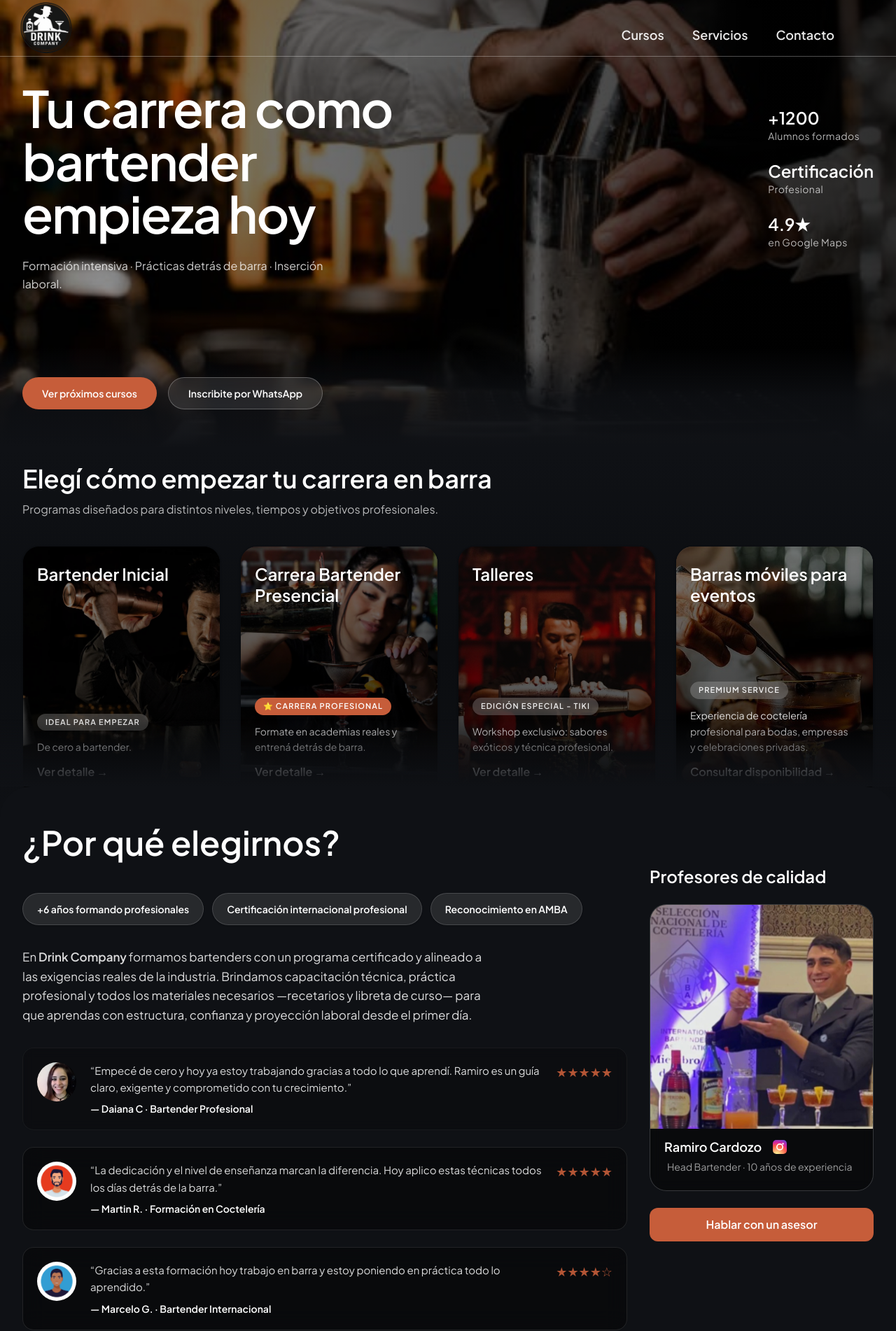
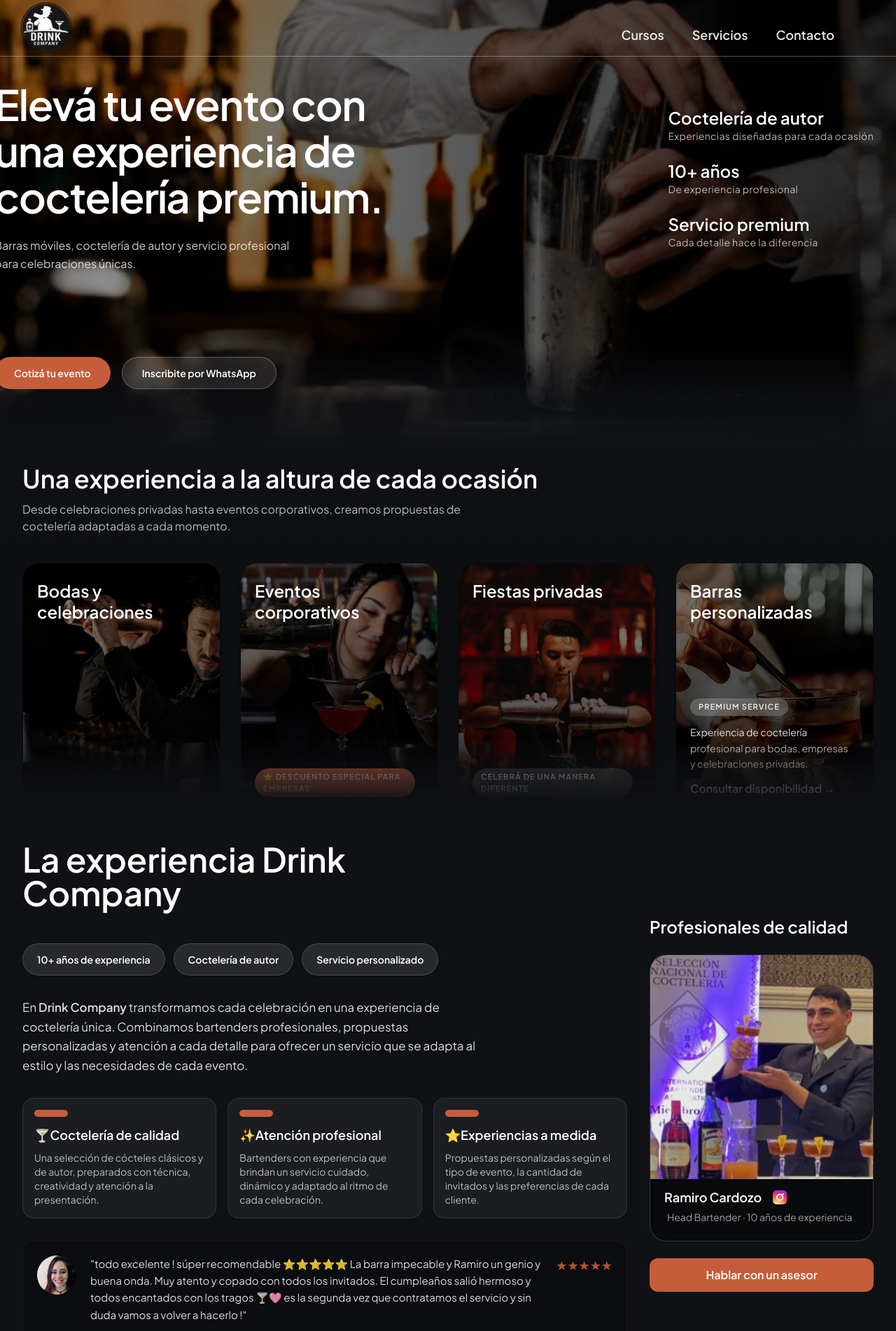
Before and after one commit to DaianaCardozo/Drink-Company, a React (Vite) app: page / in a window 1280 px wide. Shown: the top 1902 px of the page at 70% size. Built offline with nearby package versions, Linux system fonts and the light colour scheme; the HTML template or start-up script is replaced by a standard one.

Commit message:
Rediseño de Drink Company para eventos

```diff
--- a/src/App.tsx
+++ b/src/App.tsx
@@ -66,15 +66,15 @@
 
 
   {/* CONTENIDO */}
-  <div className="relative z-10 mx-auto max-w-7xl px-8 pt-16 md:pt-24">
-    <div className="flex justify-between items-start">
-      <div className="max-w-xl text-left">
-        <h1 className="mt-5 text-5xl md:text-7xl font-semibold tracking-tight text-white leading-[1.05]">
-          Tu carrera como bartender empieza hoy
+  <div className="relative z-10 mx-auto max-w-7xl px-4 pt-20 sm:px-8 md:pt-24">
+  <div className="flex flex-col items-start justify-between md:flex-row md:items-start">
+    <div className="w-full max-w-xl text-left md:-ml-10">
+      <h1 className="mt-5 text-[2.2rem] leading-[1.05] font-semibold tracking-tight text-white sm:text-4xl md:text-6xl md:leading-[1.1] md:max-w-[680px]">
+        Elevá tu evento con una experiencia de coctelería premium.
       </h1>
 
-        <p className="mt-6 max-w-md text-white/80 text-[16px] leading-relaxed">
-          Formación intensiva · Prácticas detrás de barra · Inserción laboral.
+      <p className="mt-6 max-w-md text-sm text-white/80 leading-relaxed sm:text-[16px]">
+        Barras móviles, coctelería de autor y servicio profesional para celebraciones únicas.
       </p>
 
         <div className="mt-30 flex flex-col sm:flex-row gap-4">
@@ -83,7 +83,7 @@
             href="#cursos"
             className="inline-flex items-center justify-center rounded-full bg-[#C65D3A] px-7 py-3 text-sm font-semibold text-white hover:bg-[#A84E30] transition"
           >
-            Ver próximos cursos
+            Cotizá tu evento
           </a>
 
           <a
@@ -101,18 +101,18 @@
 
       <aside className="hidden md:flex flex-col gap-6 pl-6 mt-14" aria-label="Indicadores de confianza">
         <div>
-          <p className="text-2xl font-semibold text-white">+1200</p>
-          <p className="text-sm text-white/70 tracking-wide">Alumnos formados</p>
+          <p className="text-2xl font-semibold text-white">Coctelería de autor</p>
+          <p className="text-sm text-white/70 tracking-wide"> Experiencias diseñadas para cada ocasión</p>
         </div>
 
         <div>
-          <p className="text-2xl font-semibold text-white">Certificación</p>
-          <p className="text-sm text-white/70 tracking-wide">Profesional</p>
+          <p className="text-2xl font-semibold text-white">10+ años </p>
+          <p className="text-sm text-white/70 tracking-wide">De experiencia profesional</p>
         </div>
 
         <div>
-          <p className="text-2xl font-semibold text-white">4.9★</p>
-          <p className="text-sm text-white/70 tracking-wide">en Google Maps</p>
+          <p className="text-2xl font-semibold text-white">Servicio premium</p>
+          <p className="text-sm text-white/70 tracking-wide">Cada detalle hace la diferencia</p>
         </div>
       </aside>
     </div>
@@ -131,11 +131,10 @@
           <div className="max-w-7xl mx-auto px-8">
             <div className="mb-10">
               <h2 className="text-4xl font-semibold text-white">
-                Elegí cómo empezar tu carrera en barra
+                Una experiencia a la altura de cada ocasión
               </h2>
               <p className="text-white/70 mt-3 max-w-2xl">
-                Programas diseñados para distintos niveles, tiempos y objetivos
-                profesionales.
+                Desde celebraciones privadas hasta eventos corporativos, creamos propuestas de coctelería adaptadas a cada momento.
               </p>
             </div>
 
@@ -152,7 +151,7 @@
                   {/* IMAGEN */}
                   <img
                     src={cursoInicial}
-                    alt="Bartender Inicial"
+                    alt="Bodas y celebraciones"
                     className="absolute inset-0 h-full w-full object-cover transition-all duration-300 group-hover:opacity-0"
                   />
 
@@ -163,21 +162,12 @@
                   {/* CONTENIDO (NORMAL) */}
                   <div className="relative z-10 h-full pl-5 pr-8 pt-6 pb-6 flex flex-col transition-opacity duration-200 group-hover:opacity-0">
                     <h3 className="text-white text-2xl font-semibold leading-tight max-w-[18ch]">
-                      Bartender Inicial
+                      Bodas y celebraciones
                     </h3>
 
                     <div className="flex flex-col gap-3 mt-auto">
-                      <span className="inline-flex w-fit text-[11px] tracking-widest uppercase font-semibold text-white/90 bg-white/20 backdrop-blur px-3 py-1 rounded-full">
-                        Ideal para empezar
-                      </span>
 
-                      <p className="text-white/85 text-sm leading-relaxed max-w-[26ch]">
-                        De cero a bartender.
-                      </p>
 
-                      <span className="inline-flex items-center text-white font-semibold">
-                        Ver detalle →
-                      </span>
                     </div>
                   </div>
 
@@ -187,17 +177,17 @@
 
                     <div className="relative h-full p-6 flex flex-col items-center justify-center text-center">
                       <p className="text-white text-lg font-semibold">
-                        Lo que incluye esta formación
+                        Tu celebración, nuestra experiencia
                       </p>
 
                       <p className="mt-3 text-white/90 text-sm leading-relaxed">
-                        8 clases <br />
-                        3 hs máximo <br />
-                        1 vez por semana
+                        Barras móviles personalizadas <br />
+                        Bartenders profesionales <br />
+                        Coctelería clásica y de autor
                       </p>
 
                       <p className="mt-4 text-white/60 text-xs max-w-[26ch]">
-                        Ideal para comenzar desde cero y ganar seguridad detrás de la barra
+                        Creamos experiencias únicas para acompañar los momentos más especiales.
                       </p>
 
                       <a
@@ -206,7 +196,7 @@
   rel="noopener noreferrer"
   className="inline-block mt-6 px-6 py-3 rounded-xl bg-white text-black font-semibold text-sm tracking-wide transition-transform duration-300 hover:scale-[1.03] active:scale-[0.98]"
 >
-  Reservar clase
+  Cotizar mi evento
 </a>
 
                     </div>
@@ -224,7 +214,7 @@
                   {/* IMAGEN */}
                   <img
                     src={cursoAcademia}
-                    alt="Carrera Bartender presencial"
+                    alt="Eventos corporativos"
                     className="absolute inset-0 h-full w-full object-cover transition-opacity duration-300 group-hover:opacity-0"
                   />
 
@@ -235,21 +225,15 @@
                   {/* CONTENIDO NORMAL */}
                   <div className="relative z-10 h-full pl-5 pr-8 pt-6 pb-6 flex flex-col transition-opacity duration-200 group-hover:opacity-0">
                     <h3 className="text-white text-2xl font-semibold leading-tight max-w-[18ch]">
-                      Carrera Bartender Presencial
+                      Eventos corporativos
                     </h3>
 
                     <div className="flex flex-col gap-3 mt-auto">
                       <span className="inline-flex w-fit items-center gap-2 text-[11px] tracking-widest uppercase font-semibold text-white bg-[#C65D3A] px-3 py-1 rounded-full">
-                        ⭐ Carrera profesional
+                        ⭐ Descuento especial para empresas
                       </span>
 
-                      <p className="text-white/85 text-sm leading-relaxed max-w-[26ch]">
-                        Formate en academias reales y entrená detrás de barra.
-                      </p>
 
-                      <span className="inline-flex items-center text-white font-semibold">
-                        Ver detalle →
-                      </span>
                     </div>
                   </div>
 
@@ -259,17 +243,17 @@
 
                     <div className="relative h-full p-6 flex flex-col items-center justify-center text-center">
                       <p className="text-white text-lg font-semibold">
-                        Estructura del curso
+                        Elevá la experiencia de tu evento
                       </p>
 
                       <p className="mt-3 text-white/90 text-sm leading-relaxed">
-                        6 clases totales <br />
-                        4 encuentros virtuales <br />
-                        2 encuentros presenciales
+                        Barras profesionales para empresas<br />
+                        Coctelería clásica y de autor<br />
+                        Servicio adaptado a cada ocasión
                       </p>
 
                       <p className="mt-4 text-white/60 text-xs max-w-[26ch]">
-                        Práctica en academia real + acompañamiento
+                        Una propuesta de coctelería que combina profesionalismo, calidad y atención a cada detalle.
                       </p>
 
                     <a
@@ -278,7 +262,7 @@
   rel="noopener noreferrer"
   className="inline-block mt-6 px-6 py-3 rounded-xl bg-white text-black font-semibold text-sm tracking-wide transition-transform duration-300 hover:scale-[1.03] active:scale-[0.98]"
 >
-  Inscribirme a la carrera
+  Solicitar presupuesto
 </a>
 
                     </div>
@@ -294,7 +278,7 @@
                   {/* IMAGEN */}
                   <img
                     src={cursoTiki}
-                    alt="Tiki Coctél Experience"
+                    alt="Fiestas privadas"
                     className="absolute inset-0 h-full w-full object-cover transition-opacity duration-300 group-hover:opacity-0"
                   />
 
@@ -305,21 +289,15 @@
                   {/* CONTENIDO NORMAL */}
                   <div className="relative z-10 h-full pl-5 pr-8 pt-6 pb-6 flex flex-col transition-opacity duration-200 group-hover:opacity-0">
                     <h3 className="text-white text-2xl font-semibold leading-tight max-w-[18ch]">
-                      Talleres
+                      Fiestas privadas
                     </h3>
 
                     <div className="flex flex-col gap-3 mt-auto">
                       <span className="inline-flex w-fit text-[11px] tracking-widest uppercase font-semibold text-white/90 bg-white/20 backdrop-blur px-3 py-1 rounded-full">
-                        Edición especial - TIKI
+                        Celebrá de una manera diferente
                       </span>
 
-                      <p className="text-white/85 text-sm leading-relaxed max-w-[26ch]">
-                        Workshop exclusivo: sabores exóticos y técnica profesional.
-                      </p>
 
-                      <span className="inline-flex items-center text-white font-semibold">
-                        Ver detalle →
-                      </span>
                     </div>
                   </div>
 
@@ -333,13 +311,13 @@
                       </p>
 
                       <p className="mt-3 text-white/90 text-sm leading-relaxed">
-                        1 clase <br />
-                        4 hs <br />
-                        Presencial
+                        Barras móviles para celebraciones<br />
+                        Cócteles clásicos y personalizados <br />
+                        Bartenders profesionales
                       </p>
 
                       <p className="mt-4 text-white/60 text-xs max-w-[26ch]">
-                        Incluye práctica guiada + material de apoyo
+                        Convertí tu cumpleaños, aniversario o celebración privada en una experiencia para recordar.
                       </p>
 
                       <a
@@ -348,7 +326,7 @@
   rel="noopener noreferrer"
   className="inline-block mt-6 px-6 py-3 rounded-xl bg-white text-black font-semibold text-sm tracking-wide transition-transform duration-300 hover:scale-[1.03] active:scale-[0.98]"
 >
-  Reservar taller
+  Cotizar mi fiesta
 </a>
 
                     </div>
@@ -363,7 +341,7 @@
     {/* IMAGEN */}
     <img
       src={barraMovil}
-      alt="Servicio de barras móviles para eventos"
+      alt="Barras personalizadas"
       className="absolute inset-0 h-full w-full object-cover transition-opacity duration-300 group-hover:opacity-0"
     />
 
@@ -374,7 +352,7 @@
     {/* CONTENIDO NORMAL */}
     <div className="relative z-10 h-full pl-5 pr-8 pt-6 pb-6 flex flex-col transition-opacity duration-200 group-hover:opacity-0">
       <h3 className="text-white text-2xl font-semibold leading-tight max-w-[18ch]">
-        Barras móviles para eventos
+        Barras personalizadas
       </h3>
 
       <div className="flex flex-col gap-3 mt-auto">
@@ -398,17 +376,17 @@
 
       <div className="relative h-full p-6 flex flex-col items-center justify-center text-center">
         <p className="text-white text-lg font-semibold">
-          Servicio integral
+          Una barra diseñada para tu evento
         </p>
 
         <p className="mt-3 text-white/90 text-sm leading-relaxed">
-          Barras móviles elegantes <br />
-          Bartenders profesionales <br />
-          Cristalería + insumos incluidos
+          Propuestas a medida <br />
+          Selección personalizada de cócteles <br />
+          Presentación y servicio profesional
         </p>
 
         <p className="mt-4 text-white/60 text-xs max-w-[26ch]">
-          Montaje, operación y experiencia pensada para que tu evento sea inolvidable.
+          Diseñamos una experiencia de coctelería que se adapta al estilo y la identidad de cada celebración.
         </p>
 
         <a
@@ -417,7 +395,7 @@
   rel="noopener noreferrer"
   className="inline-block mt-6 px-6 py-3 rounded-xl bg-white text-black font-semibold text-sm tracking-wide transition-transform duration-300 hover:scale-[1.03] active:scale-[0.98]"
 >
-  Solicitar presupuesto
+  Personalizar mi barra
 </a>
 
       </div>
@@ -437,7 +415,7 @@
           <div className="max-w-7xl mx-auto px-8">
             <div className="mb-12 max-w-2xl">
               <h2 className="text-4xl md:text-5xl font-semibold">
-                ¿Por qué elegirnos?
+                La experiencia Drink Company
               </h2>
             </div>
 
@@ -446,15 +424,15 @@
               <div className="space-y-8">
                 <div className="flex gap-3 flex-wrap">
                   <div className="px-5 py-3 rounded-full bg-white/10 border border-white/15 shadow-sm text-sm font-semibold whitespace-nowrap text-white">
-                    +6 años formando profesionales
+                    10+ años de experiencia
                   </div>
 
                   <div className="px-5 py-3 rounded-full bg-white/10 border border-white/15 shadow-sm text-sm font-semibold whitespace-nowrap text-white">
-                    Certificación internacional profesional
+                    Coctelería de autor
                   </div>
 
                   <div className="px-5 py-3 rounded-full bg-white/10 border border-white/15 shadow-sm text-sm font-semibold whitespace-nowrap text-white">
-                    Reconocimiento en AMBA
+                    Servicio personalizado
                   </div>
                 </div>
 
@@ -463,29 +441,61 @@
                    {/* TEXTO AUTORIDAD */}
 <div className="max-w-2xl">
   <p className="text-white/85 text-[17px] leading-relaxed">
-   En <span className="font-semibold">Drink Company</span> formamos bartenders con un programa certificado y alineado a las exigencias reales de la industria. Brindamos capacitación técnica, práctica profesional y todos los materiales necesarios —recetarios y libreta de curso— para que aprendas con estructura, confianza y proyección laboral desde el primer día.
+    En <span className="font-semibold">Drink Company</span> transformamos cada celebración en una experiencia de coctelería única. Combinamos bartenders profesionales, propuestas personalizadas y atención a cada detalle para ofrecer un servicio que se adapta al estilo y las necesidades de cada evento.
   </p>
 </div>
+
+<div className="mt-8 grid gap-4 sm:grid-cols-3">
+    <div className="rounded-2xl border border-white/10 bg-white/5 p-4">
+      <div className="mb-3 h-2.5 w-12 rounded-full bg-[#C65D3A]" />
+
+      <h3 className="text-lg font-semibold text-white"> <span>🍸</span>Coctelería de calidad</h3>
+      <p className="mt-2 text-sm text-white/70">
+        Una selección de cócteles clásicos y de autor, preparados con técnica, creatividad y atención a la presentación.
+      </p>
+    </div>
+
+    <div className="rounded-2xl border border-white/10 bg-white/5 p-4">
+      <div className="mb-3 h-2.5 w-12 rounded-full bg-[#C65D3A]" />
+      <h3 className="text-lg font-semibold text-white">✨Atención profesional</h3>
+      <p className="mt-2 text-sm text-white/70">
+        Bartenders con experiencia que brindan un servicio cuidado, dinámico y adaptado al ritmo de cada celebración.
+      </p>
+    </div>
+
+    <div className="rounded-2xl border border-white/10 bg-white/5 p-4">
+      <div className="mb-3 h-2.5 w-12 rounded-full bg-[#C65D3A]" />
+      <h3 className="text-lg font-semibold text-white">⭐Experiencias a medida</h3>
+      <p className="mt-2 text-sm text-white/70">
+        Propuestas personalizadas según el tipo de evento, la cantidad de invitados y las preferencias de cada cliente.
+      </p>
+    </div>
+  </div>
+
 
                 <div className="space-y-6 max-w-none md:translate-x-0" aria-label="Testimonios">
                   {/* 1 */}
                   <article
                     className="flex items-start justify-between gap-5 bg-black/20 backdrop-blur-sm border border-white/5 rounded-2xl p-5 transition hover:bg-black/25"
-                    aria-label="Testimonio de Daiana C."
+                    aria-label="Maria Florencia Gonzalez"
                   >
                     <div className="flex items-start gap-5 flex-1">
                       <img
                         src={daiana}
-                        alt="Daiana C."
+                        alt="Maria Florencia Gonzalez "
                         className="h-14 w-14 rounded-full object-cover"
                       />
 
                       <div>
                         <p className="text-[15px] leading-relaxed text-white/85">
-                          “Empecé de cero y hoy ya estoy trabajando gracias a todo lo que aprendí. Ramiro es un guía claro, exigente y comprometido con tu crecimiento.”
+                            "todo excelente ! súper recomendable ⭐️⭐️⭐️⭐️⭐️
+                            La barra impecable y Ramiro un genio y buena onda. Muy atento y copado con todos los invitados.
+                            El cumpleaños salió hermoso y todos encantados con los tragos 🍸🩷
+
+                            es la segunda vez que contratamos el servicio y sin duda vamos a volver a hacerlo !"
                         </p>
                         <p className="mt-2 text-sm font-semibold text-white">
-                          — Daiana C · Bartender Profesional
+                          — Maria Florencia Gonzalez · Cliente de Drink company
                         </p>
                       </div>
                     </div>
@@ -509,10 +519,10 @@
 
                       <div>
                         <p className="text-[15px] leading-relaxed text-white/85">
-                          “La dedicación y el nivel de enseñanza marcan la diferencia. Hoy aplico estas técnicas todos los días detrás de la barra.”
+                          “Excelente servicio, si estás buscando contratar una barra que te ofrezca bebidas y tragos de calidad, no dudes en contratar a Ramiro y a su equipo. Estuvieron en el cumpleaños de 15 de mi hija en Victoria PALACE y los volveremos a contratar para los 50 de marido. Cumplieron con todo y mucho más.”
                         </p>
                         <p className="mt-2 text-sm font-semibold text-white">
-                          — Martin R. · Formación en Coctelería
+                          — Maria Alison · Cliente de Drink company
                         </p>
                       </div>
                     </div>
@@ -536,10 +546,10 @@
 
                       <div>
                         <p className="text-[15px] leading-relaxed text-white/85">
-                          “Gracias a esta formación hoy trabajo en barra y estoy poniendo en práctica todo lo aprendido.”
+                          “Impecable servicio, buena onda y predisposición, muy buena calidad, la verdad están en todo! Súper recomendable! ☺️”
                         </p>
                         <p className="mt-2 text-sm font-semibold text-white">
-                          — Marcelo G. · Bartender Internacional
+                          — Sabrina GFonzalez · Cliente de Drink company
                         </p>
                       </div>
                     </div>
@@ -554,7 +564,7 @@
               {/* DERECHA */}
 <aside className="space-y-6 flex flex-col items-end md:-mt-10" aria-label="Profesor destacado">
   <h3 className="text-2xl font-semibold self-end w-[320px] text-left">
-    Profesores de calidad
+    Profesionales de calidad
   </h3>
 
   <div className="rounded-3xl overflow-hidden bg-white/[0.02] backdrop-blur-sm border border-white/15 w-[320px]">
@@ -632,13 +642,12 @@
 
   <div className="max-w-4xl mx-auto px-8 text-center">
     <h2 className="text-4xl md:text-5xl font-semibold tracking-tight text-white leading-[1.1]">
-      De alumno a profesional
+      Hagamos de tu evento algo extraordinario.
       </h2>
 
 
     <p className="mt-5 text-white/70 text-lg max-w-2xl mx-auto">
-      Formamos profesionales preparados para desempeñarse con seguridad,
-      técnica y criterio en una barra real.
+      Contanos qué estás planeando y diseñemos juntos una experiencia de coctelería a la altura de tu celebración.
     </p>
 
     <a
@@ -647,7 +656,7 @@
       rel="noopener noreferrer"
       className="inline-block mt-10 px-8 py-4 rounded-full bg-[#C65D3A] hover:bg-[#A84E30] text-white font-semibold transition-transform hover:scale-[1.03]"
     >
-      Empezá tu transformación
+      Cotizá tu evento
     </a>
   </div>
 </section>
@@ -668,7 +677,8 @@
               </h3>
 
               <p className="mt-3 text-white/60 max-w-xs">
-                Formamos bartenders con estándares profesionales para la industria real.
+
+                Experiencias de coctelería, barras móviles y servicio profesional para eventos y celebraciones.
               </p>
             </div>
 
```
Lines whose indentation alone changed are shown as unchanged.
